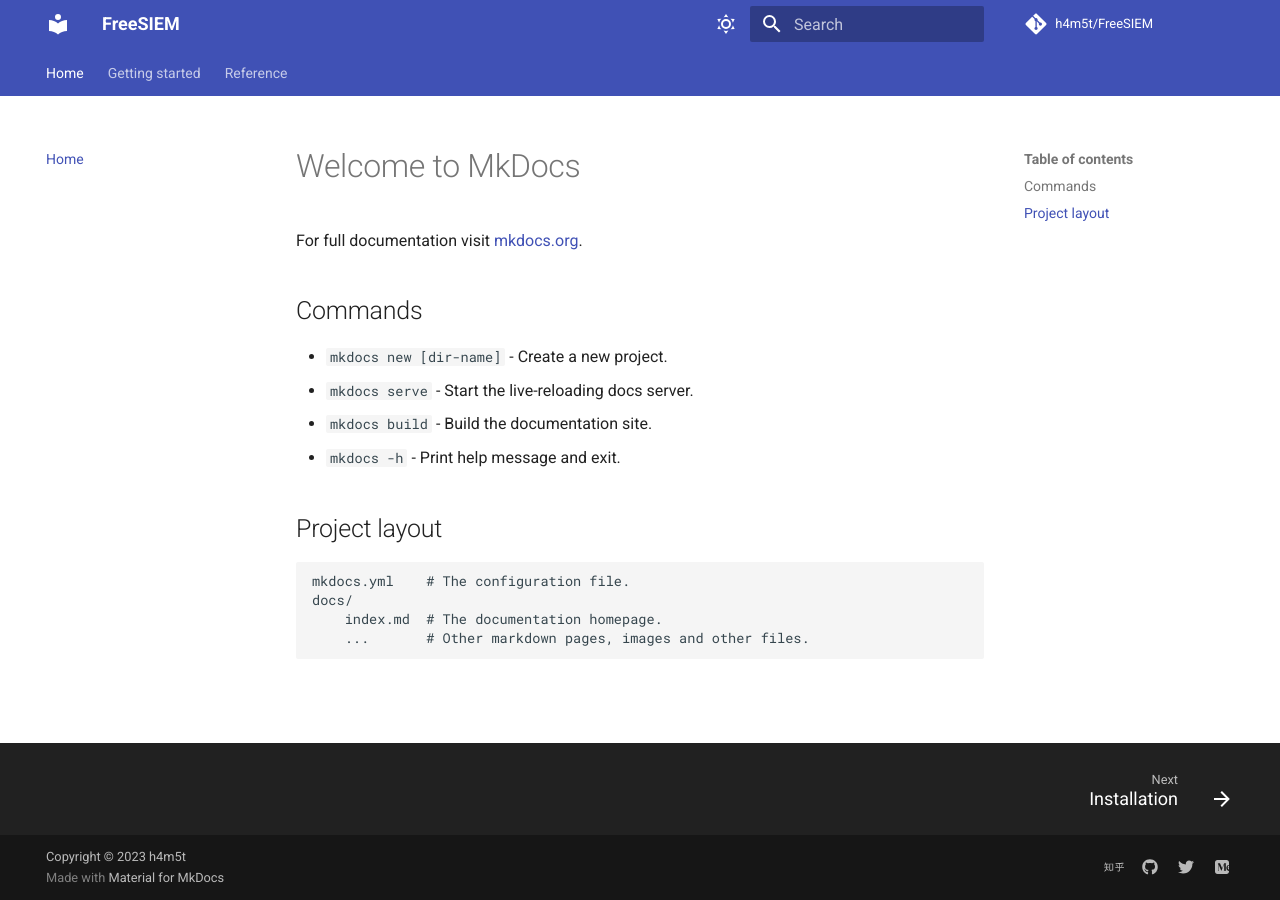
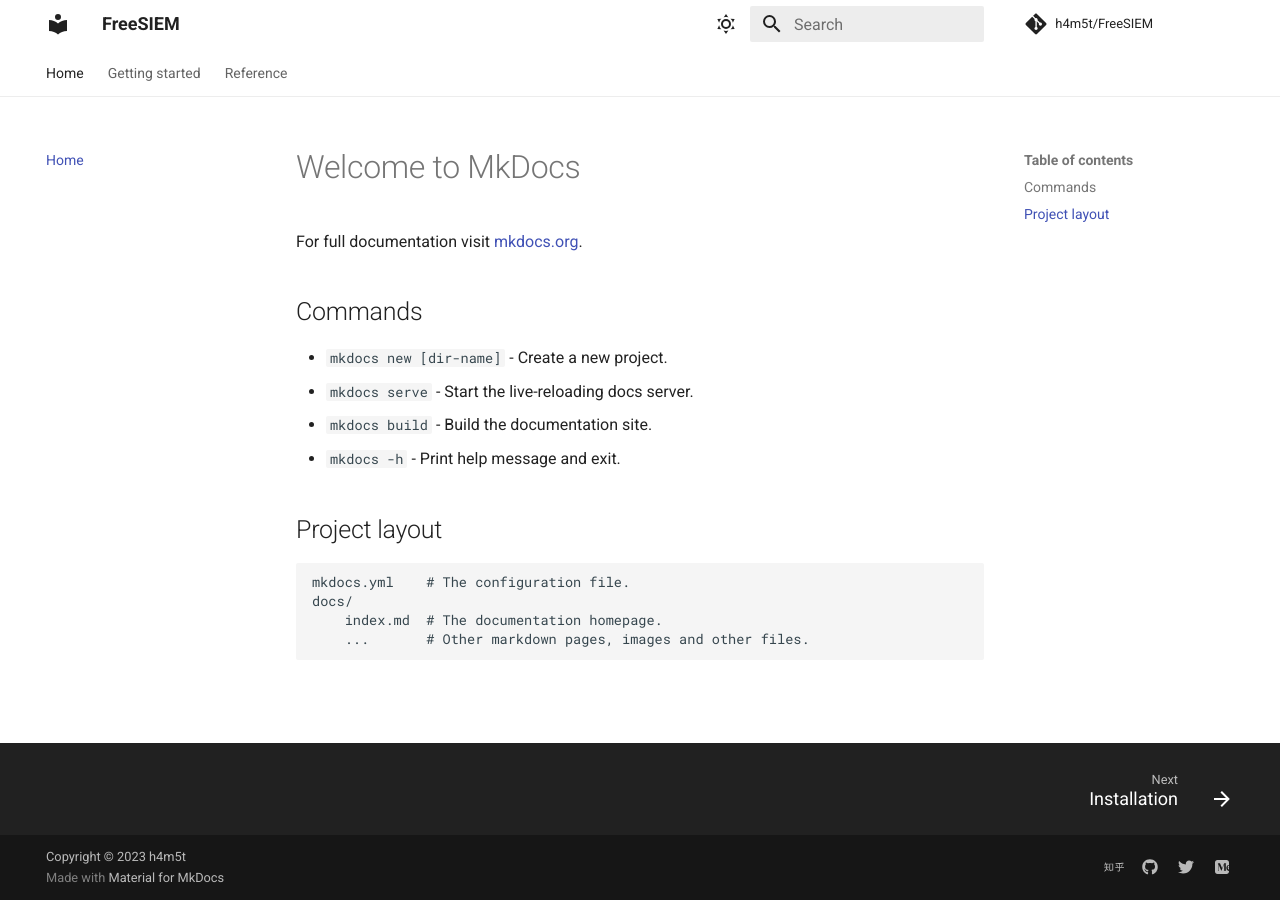
Before and after one commit to h4m5t/FreeSIEM, an MkDocs documentation site: the page built from docs/index.md, in a window 1280 px wide. Built offline with MkDocs 1.6.1 and Material for MkDocs 9.7.7, drawn with Linux system fonts in a browser that asks for light colours; comment, search, counter and statistics services are not loaded.

Commit message:
Update mkdocs.yml

```diff
--- a/mkdocs.yml
+++ b/mkdocs.yml
@@ -7,15 +7,15 @@
     - navigation.top # 一键回顶部
 
   palette:
-
     # Palette toggle for light mode
     - scheme: default
+      primary: white
       toggle:
         icon: material/weather-sunny
         name: Switch to dark mode
-
     # Palette toggle for dark mode
     - scheme: slate
+      primary: grey
       toggle:
         icon: material/weather-night
         name: Switch to light mode
```
